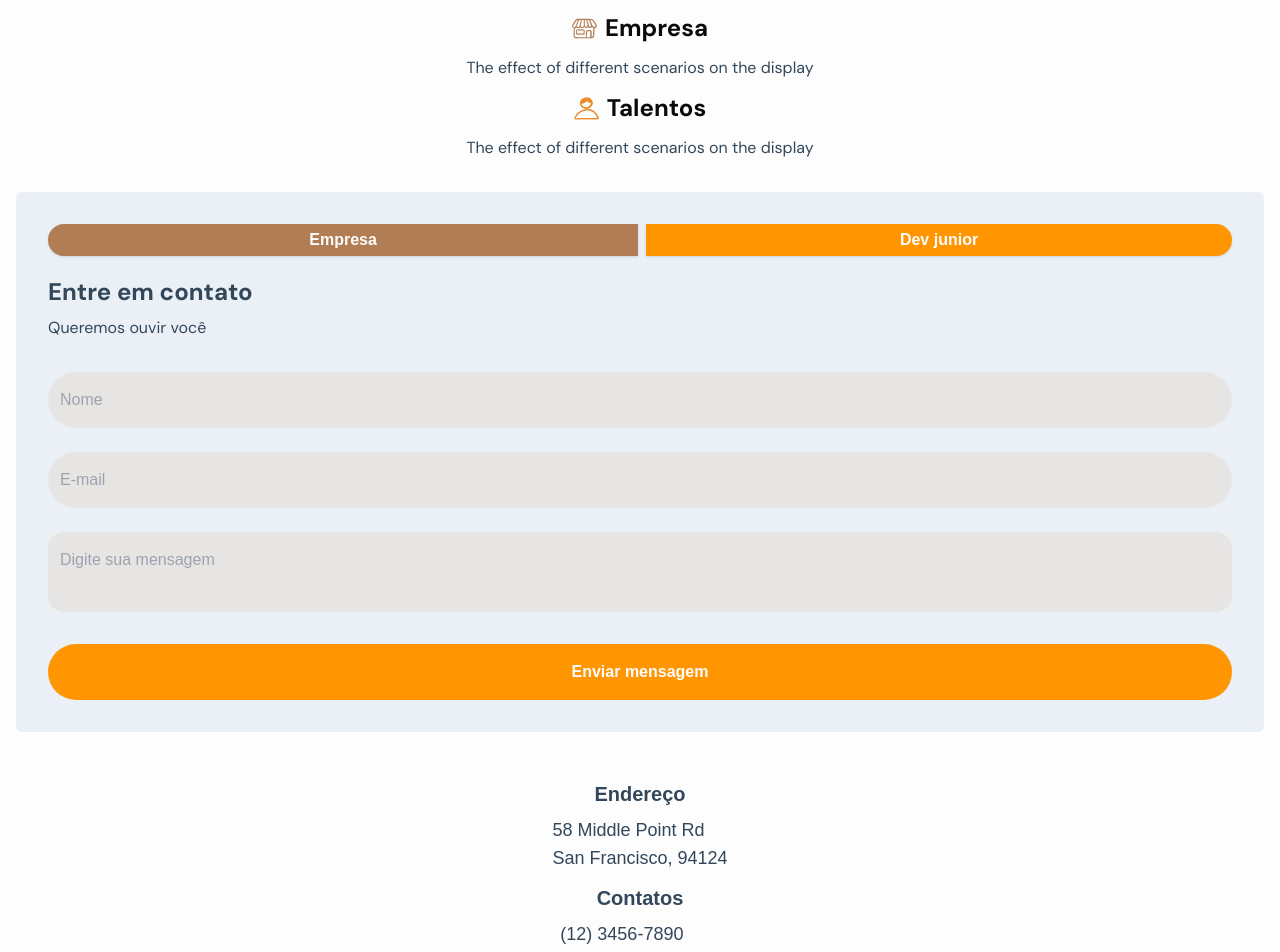
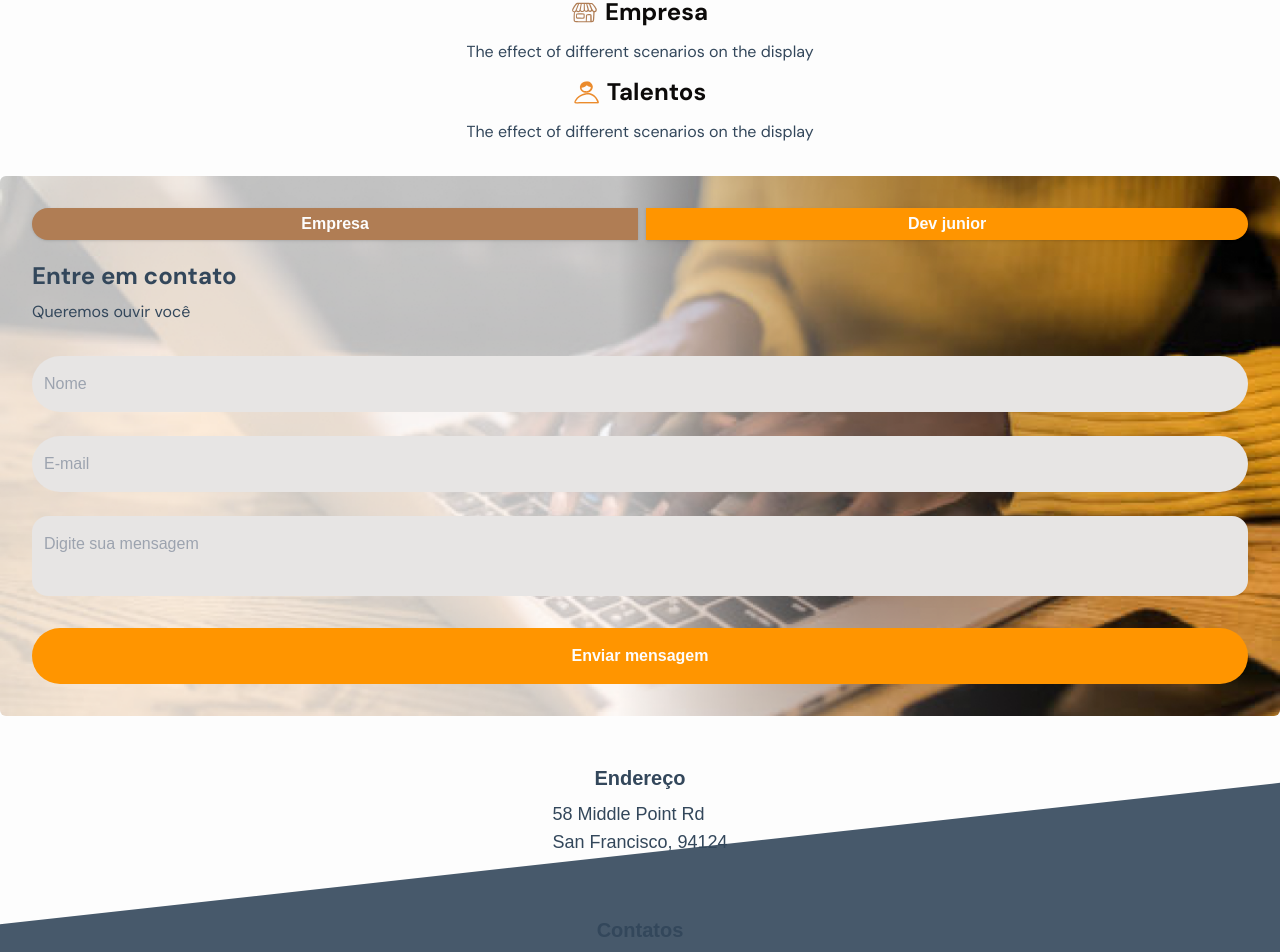
Before and after one commit to labyes24/LABYES-LP, a Next.js app: page /contato in a window 1280 px wide. Shown: the part 261-1213 px from the top of the page. Built offline with nearby package versions, Linux system fonts and the light colour scheme.

Commit message:
style: add backgroud images
Refs: 868bd1wuy

```diff
--- a/src/app/contato/page.tsx
+++ b/src/app/contato/page.tsx
@@ -4,13 +4,15 @@ import { IconEmpresa } from '../../components/svg/icon-empresa'
 import { IconTalentos } from '../../components/svg/icon-talentos'
 import { Button } from '../../components/ui/button'
 
-// import Wave from '@/assets/contact-wave.svg'
+import BgImg from '@/assets/contact-bg-img.png'
+
+import Wave from '@/assets/contact-wave.svg'
 export const metadata: Metadata = {
     title: 'Contatos',
 }
 export default function ContactsPage() {
     return (
-        <div className="mt-3 flex w-full flex-col items-center p-4">
+        <div className="mt-3 flex w-full flex-col items-center">
             <section className="w-full max-w-md items-center font-sans">
                 <div className="mb-6 text-center">
                     <h2 className="mb-3 text-2xl font-bold text-ly-dark-azure-600">
@@ -47,7 +49,12 @@ export default function ContactsPage() {
 
             <Form
                 action="/"
-                className="mb-12 flex w-full flex-col justify-center rounded-md bg-ly-gray-100 p-8"
+                className="mb-12 flex w-full flex-col justify-center rounded-md p-8"
+                style={{
+                    backgroundImage: `url(${BgImg.src})`,
+                    backgroundRepeat: 'no-repeat, no-repeat',
+                    backgroundSize: 'cover',
+                }}
             >
                 <div className="mb-5 flex w-full flex-row items-center gap-2">
                     <Button
@@ -112,8 +119,15 @@ export default function ContactsPage() {
                 </button>
             </Form>
 
-            <section className="mb-12 flex w-full flex-col items-center gap-3">
-                <div className="flex flex-col gap-2 text-start">
+            <section
+                className="flex w-full flex-col items-center gap-3"
+                style={{
+                    backgroundImage: `url(${Wave.src})`,
+                    backgroundRepeat: 'no-repeat, no-repeat',
+                    // backgroundSize: 'cover',
+                }}
+            >
+                <div className="mb-12 flex flex-col gap-2 text-start">
                     <h2 className="text-center text-xl font-bold text-ly-dark-azure-600">
                         Endereço
                     </h2>
```
